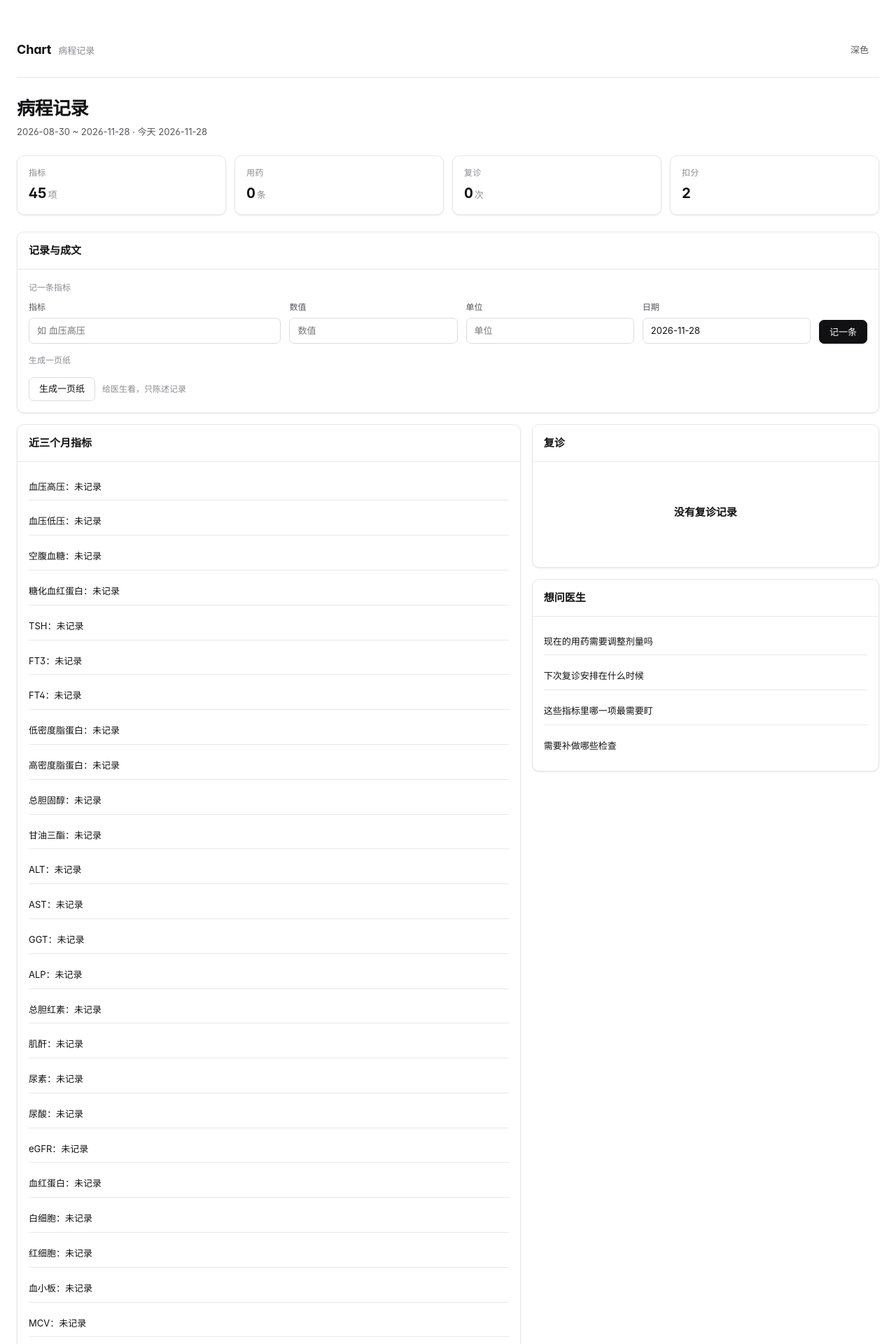
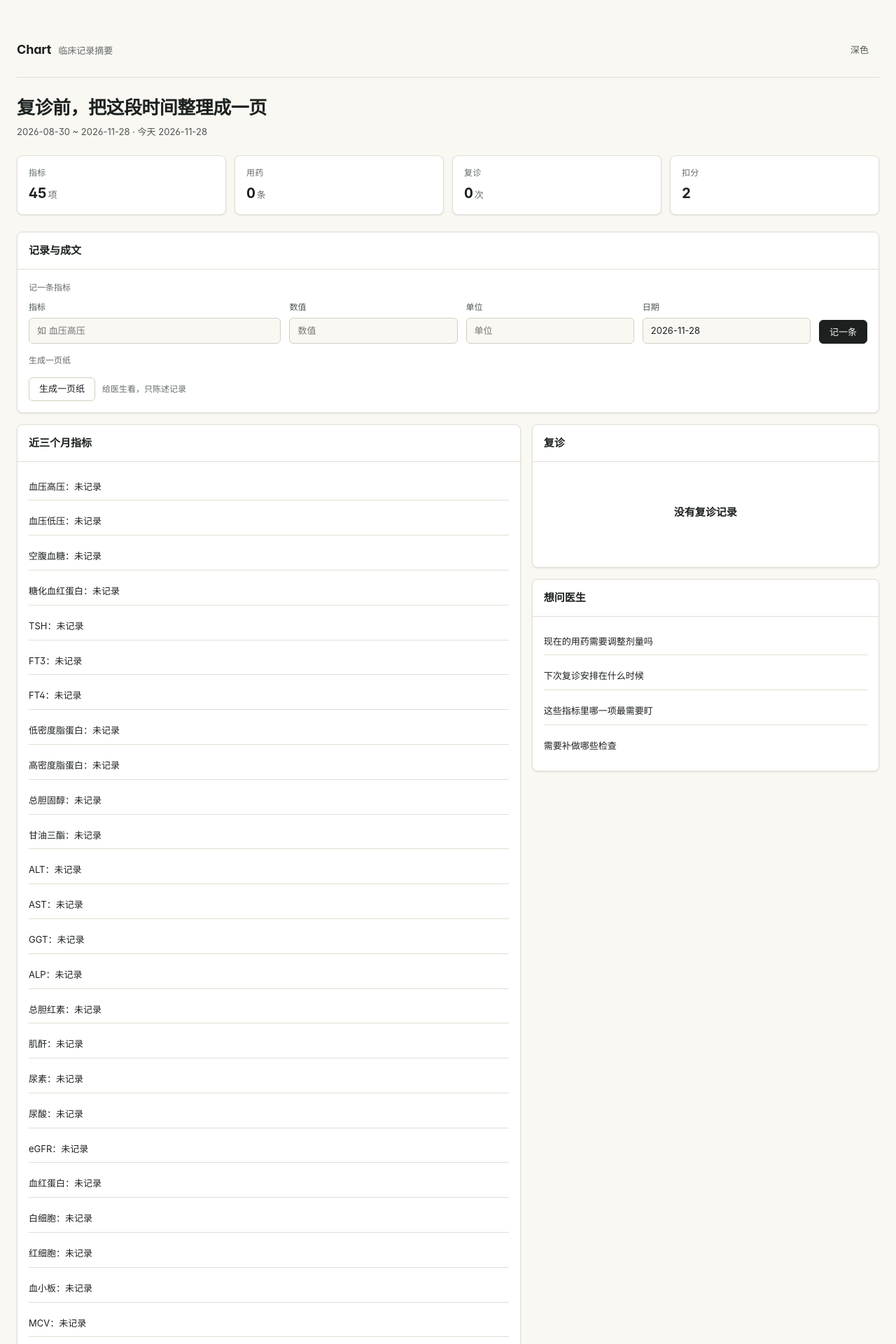
Before and after one commit to wushiyi105-jpg/chart, a FastAPI app: page / in a window 1280 px wide. Shown: the top 1920 px of the page at 70% size. Run offline with FastAPI, Linux system fonts and the light colour scheme; parts of the project's set-up code (start-up, migrations or seed data) failed here and were passed over.

Commit message:
feat(ui): 按产品任务重做专属首屏与视觉

```diff
--- /dev/null
+++ b/static/theme.css
@@ -0,0 +1,26 @@
+:root {
+  --bg: #FAF8F3;
+  --bg-subtle: #F4F1E9;
+  --bg-muted: #E9E5DA;
+  --card: #FFFFFF;
+  --text: #1C211F;
+  --text-2: #4c5551;
+  --text-3: #626a66;
+  --text-4: #696f6c;
+  --border: #E2DED2;
+  --border-2: #D3CEC0;
+  --border-3: #C0BAA9;
+  --accent: #235E5A;
+  --accent-soft: #E4F0EE;
+  --accent-ink: #1A4744;
+  --radius: 8px;
+  --radius-sm: 6px;
+  --radius-lg: 12px;
+}
+:root[data-theme="dark"] {
+  --accent: #6FB0AA;
+  --accent-soft: #12312F;
+  --accent-ink: #A9D8D3;
+}
+.page-head h1 { font-family: "Songti SC", "SimSun", serif; }
+.table .num, .mono-num { font-family: var(--mono); }
--- a/static/ui.css
+++ b/static/ui.css
@@ -325,3 +325,25 @@ hr.sep { border: 0; border-top: 1px solid var(--border); margin: 24px 0; }
 .board-item:last-child { border-bottom: 0; padding-bottom: 0; }
 .board-item .t { font-size: var(--fs-sm); font-weight: 600; }
 .board-item .why { color: var(--text-3); font-size: var(--fs-xs); margin-top: 2px; line-height: 1.5; }
+
+
+.daywall { display: grid; grid-template-columns: repeat(auto-fit, minmax(112px, 1fr)); gap: 8px; }
+.daytile { border: 1px solid var(--border); border-radius: var(--radius-sm); padding: 10px; background: var(--bg-subtle); min-height: 96px; }
+.daytile .d { font-size: var(--fs-2xs); color: var(--text-3); letter-spacing: .05em; }
+.daytile .shift { margin-top: 5px; font-size: var(--fs-xs); color: var(--text-2); display: flex; gap: 5px; }
+.daytile .shift b { color: var(--text); font-weight: 600; min-width: 28px; }
+.offers { display: grid; grid-template-columns: repeat(auto-fit, minmax(280px, 1fr)); gap: 12px; }
+.offer { border: 1px solid var(--border); border-radius: var(--radius); padding: 16px; background: var(--bg-subtle); }
+.offer .co { font-size: var(--fs-sm); font-weight: 600; }
+.offer .amount { margin: 6px 0 2px; font-size: var(--fs-2xl); font-weight: 650; font-variant-numeric: tabular-nums; letter-spacing: -.02em; }
+.offer .amount small { font-size: var(--fs-xs); font-weight: 500; color: var(--text-3); margin-left: 3px; }
+.offer dl { margin: 12px 0 0; display: grid; grid-template-columns: 1fr auto; gap: 5px; font-size: var(--fs-xs); }
+.offer dt { color: var(--text-3); }
+.offer dd { margin: 0; color: var(--text); font-variant-numeric: tabular-nums; }
+.ticket { border: 2px dashed var(--border-3); border-radius: var(--radius); padding: 16px; background: var(--bg-subtle); }
+.ticket .label { font-size: var(--fs-2xs); letter-spacing: .12em; color: var(--text-3); text-transform: uppercase; }
+.ticket .price { font-family: var(--mono); font-size: var(--fs-3xl); font-weight: 650; letter-spacing: -.03em; margin-top: 4px; }
+.chips { display: flex; flex-wrap: wrap; gap: 6px; margin-bottom: 16px; }
+
+
+.row-end { display: flex; gap: 8px; align-items: center; margin-left: auto; flex: none; }
--- a/templates/_macros.html
+++ b/templates/_macros.html
@@ -7,6 +7,7 @@
   <meta name="viewport" content="width=device-width, initial-scale=1">
   <title>{{ name }} · {{ tagline }}</title>
   <link rel="stylesheet" href="/static/ui.css">
+  <link rel="stylesheet" href="/static/theme.css">
 </head>
 <body>
   <main class="shell{% if wide %} shell--wide{% endif %}">
--- a/templates/index.html
+++ b/templates/index.html
@@ -1,6 +1,6 @@
 {% from "_macros.html" import shell, head, stats, card, tag, empty, note %}
-{% call shell("Chart", "病程记录", true) %}
-{{ head("病程记录", summary.period ~ " · 今天 " ~ today) }}
+{% call shell("Chart", "临床记录摘要", true) %}
+{{ head("复诊前，把这段时间整理成一页", summary.period ~ " · 今天 " ~ today) }}
 
 {{ stats([
   ("指标", summary.metrics|length, "项"),
```
